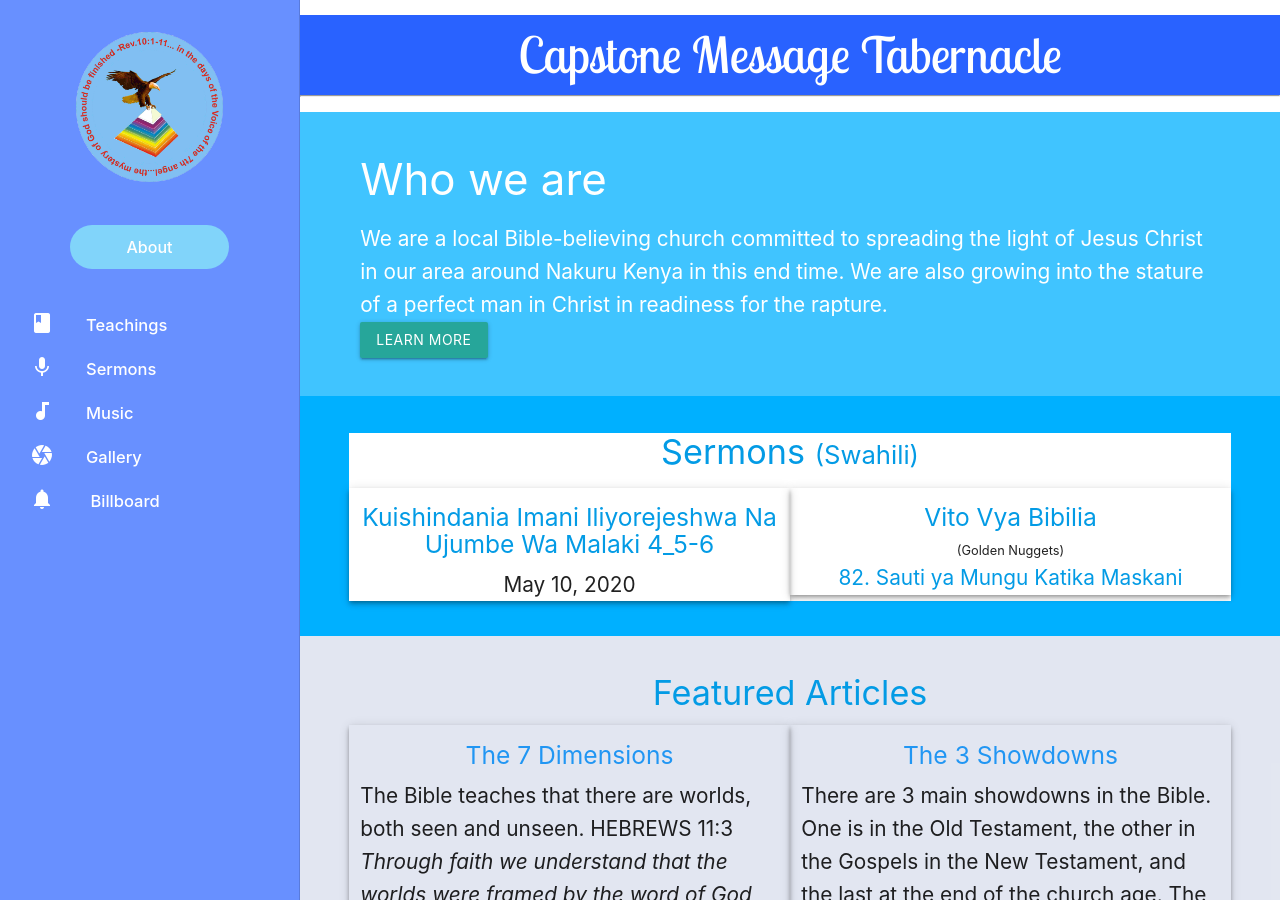
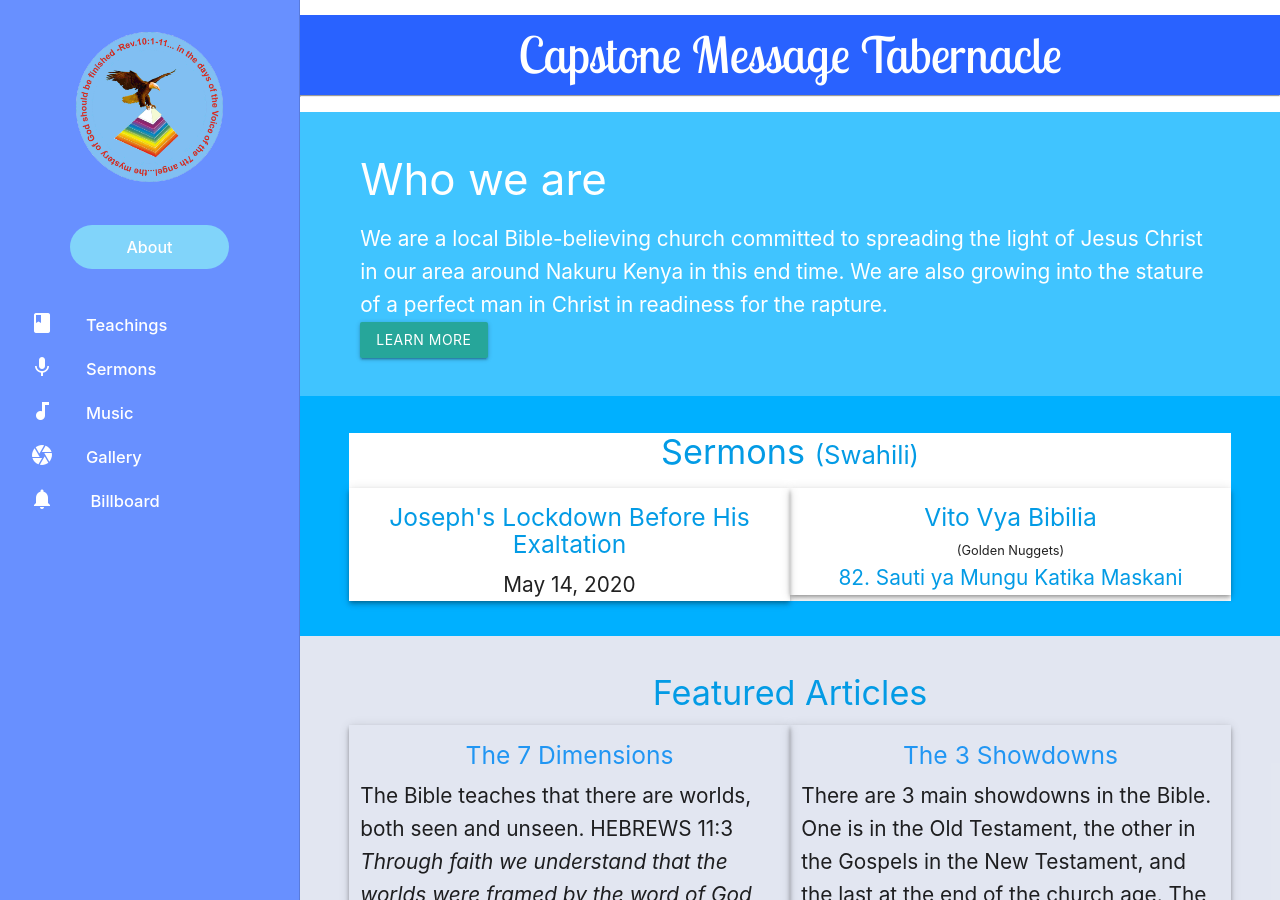
Before and after one commit to njorogetimk/matCSS, a Jekyll site: the page built from index.html, in a window 1280 px wide and 900 px high. Built offline with Jekyll 4.4.1, drawn with Linux system fonts in a browser that asks for light colours.

Commit message:
update to sermon of May 14

```diff
--- a/index.html
+++ b/index.html
@@ -71,11 +71,11 @@ title: Capstone Message Tabernacle
       <div class="col s12 m6 z-depth-2">
         <h5 class="center">
           <a
-            href="{{ site.baseurl }}/sermons/2020/Sunday/20-05-10_kuishindania_imani_iliyorejeshwa_na_ujumbe_wa_malaki_4_5_6.html"
-            >Kuishindania Imani Iliyorejeshwa na Ujumbe wa Malaki 4_5-6</a
+            href="{{ site.baseurl }}sermons/2020/Thursday/20-05-14_joseph's_lockdown_before_his_exaltation.html"
+            >Joseph's Lockdown Before His Exaltation</a
           >
         </h5>
-        <p class="center">May 10, 2020</p>
+        <p class="center">May 14, 2020</p>
       </div>
       <div class="col s12 m6 z-depth-2">
         <h5 class="center">
```
Also changed, not shown: sermons/2020/Thursday/20-05-14_joseph's_lockdown_before_his_exaltation.html (added, +24 -0 lines).
